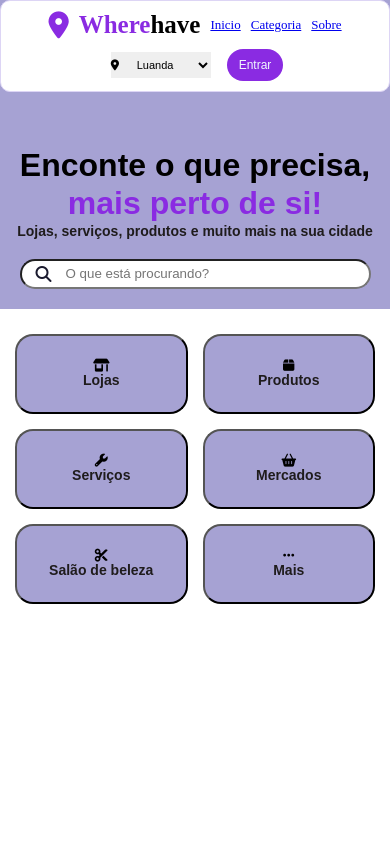
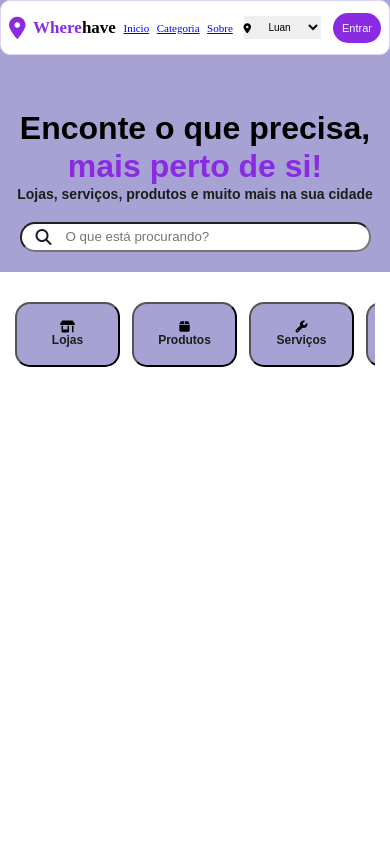
Before and after one commit to luzineidy15/wherehave, a plain HTML site: page index.html in a window 390 px wide. Shown: the top 844 px of the page. Drawn offline with Linux system fonts and the light colour scheme.

Commit message:
alterçaõ na main

```diff
--- a/style.css
+++ b/style.css
@@ -167,59 +167,69 @@ main {
 
 
 
+
 @media screen and (max-width: 600px) {
 
+    /* CABEÇALHO */
     .nav {
-        flex-wrap: wrap;
-        justify-content: center;
-        gap: 10px;
-        height: auto;
-        min-height: 50px;
-        padding: 10px;
+        display: flex;
+        flex-wrap: nowrap;
+        justify-content: space-between;
+        align-items: center;
+        gap: 5px;
+        height: 55px;
+        padding: 5px 8px;
+        width: 100%;
     }
 
     h1 {
-        font-size: 25px;
-        margin-left: 0;
+        font-size: 17px;
+        margin: 0;
         right: 0;
+        white-space: nowrap;
     }
 
     .icon1 {
-        font-size: 27px;
+        font-size: 22px;
         left: 0;
         margin-right: 0;
     }
 
     .nav a {
         left: auto;
-        font-size: 13px;
+        font-size: 11px;
+        white-space: nowrap;
     }
 
     .option {
-        width: 110px;
-        margin-right: 0;
-        gap: 2px;
+        width: 85px;
+        min-width: 0;
+        margin: 0;
+        gap: 0;
     }
 
     .option select {
-        width: 100px;
-        padding: 6px 18px 6px 22px;
-        margin-right: 0;
-        font-size: 11px;
+        width: 85px;
+        min-width: 0;
+        padding: 5px 15px 5px 20px;
+        margin: 0;
+        font-size: 10px;
     }
 
     .option span {
-        left: 4px;
-        font-size: 11px;
+        left: 3px;
+        font-size: 10px;
     }
 
     .button {
         width: auto;
-        height: 32px;
-        padding: 6px 12px;
-        font-size: 12px;
+        min-width: 48px;
+        height: 30px;
+        padding: 5px 8px;
+        font-size: 11px;
     }
 
+    /* TÍTULO PRINCIPAL */
     h2 {
         font-size: 32px;
         line-height: 1.2;
@@ -235,6 +245,7 @@ main {
         padding: 0 12px;
     }
 
+    /* BARRA DE PESQUISA */
     .search {
         width: 90%;
         margin: 20px auto;
@@ -245,29 +256,33 @@ main {
         margin: 20px auto;
     }
 
+    /* CONTEÚDO PRINCIPAL */
     main {
         width: 100%;
         min-height: 100vh;
         padding: 25px 15px;
     }
 
+    /* CATEGORIAS */
     .section {
-        display: grid;
-        grid-template-columns: repeat(2, minmax(0, 1fr));
-        gap: 15px;
+        display: flex;
+        flex-wrap: nowrap;
+        gap: 12px;
         width: 100%;
+        overflow-x: auto;
+        padding: 5px 0 15px;
     }
 
     .section button {
-        width: 100%;
-        height: 80px;
-        padding: 10px;
-        border-radius: 18px;
-        font-size: 13px;
+        flex: 0 0 105px;
+        height: 65px;
+        padding: 8px;
+        border-radius: 15px;
+        font-size: 12px;
     }
 
     .section button h3 {
-        font-size: 14px;
+        font-size: 12px;
     }
 
 }
```
